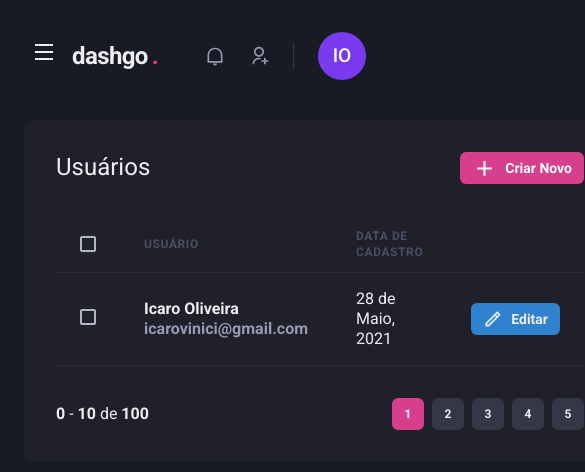
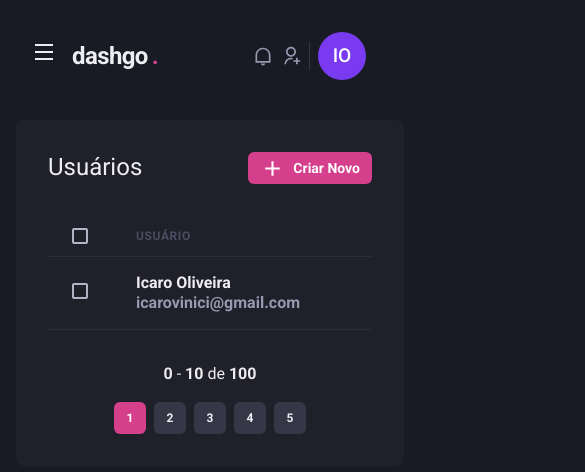
Before and after one commit to icaroov/dashgo, a Next.js app: page /users in a window 390 px wide. Shown: the top 472 px of the page, 585 px wide, since content can reach past the window. Built offline with nearby package versions, Linux system fonts and the light colour scheme.

Commit message:
refactor: adds responsiveness to some components

```diff
--- a/src/components/Header/NotificationsNav.tsx
+++ b/src/components/Header/NotificationsNav.tsx
@@ -7,9 +7,9 @@ import {
 export default function NotificationsNav() {
   return (
     <HStack
-      spacing={['6', '8']}
-      mx={['6', '8']}
-      pr={['6', '8']}
+      spacing={['2', '8']}
+      mx={['2', '8']}
+      pr={['2', '8']}
       py='1'
       color='gray.300'
       borderRightWidth={1}
--- a/src/components/Layout/index.tsx
+++ b/src/components/Layout/index.tsx
@@ -18,7 +18,7 @@ export default function Layout({ children }: LayoutProps) {
         <Flex direction='column' height='100vh'>
           <Header />
 
-          <Flex width='100%' maxWidth={1480} my='6' mx='auto' px='6'>
+          <Flex width='100%' maxWidth={1480} my='6' mx='auto' px={['4', '6', '8']}>
             <Sidebar />
             <Box as='main' flex='1'>
               {children}
--- a/src/components/Pagination/index.tsx
+++ b/src/components/Pagination/index.tsx
@@ -5,7 +5,7 @@ import PaginationItem from './PaginationItem'
 export default function Pagination() {
   return (
     <Stack
-      direction='row'
+      direction={['column', 'row']}
       spacing='4'
       mt='8'
       justify='space-between'
--- a/src/components/Table/index.tsx
+++ b/src/components/Table/index.tsx
@@ -10,10 +10,16 @@ import {
   Tr,
   Td,
   Text,
+  useBreakpointValue,
 } from '@chakra-ui/react'
 import { RiPencilLine } from 'react-icons/ri'
 
 export default function Table() {
+  const isWideScreen = useBreakpointValue({
+    base: false,
+    lg: true,
+  })
+
   return (
     <ChakraTable colorScheme='whiteAlpha'>
       <Thead>
@@ -22,7 +28,7 @@ export default function Table() {
             <Checkbox colorScheme='pink' />
           </Th>
           <Th>Usuário</Th>
-          <Th>Data de Cadastro</Th>
+          {isWideScreen && <Th>Data de Cadastro</Th>}
           <Th width='8' />
         </Tr>
       </Thead>
@@ -40,8 +46,9 @@ export default function Table() {
               </Text>
             </Box>
           </Td>
-          <Td>28 de Maio, 2021</Td>
+          {isWideScreen && <Td>28 de Maio, 2021</Td>}
           <Td>
+            {isWideScreen && (
               <Button
                 as='a'
                 size='sm'
@@ -52,6 +59,7 @@ export default function Table() {
               >
                 Editar
               </Button>
+            )}
           </Td>
         </Tr>
       </Tbody>
```
Lines whose indentation alone changed are shown as unchanged.
